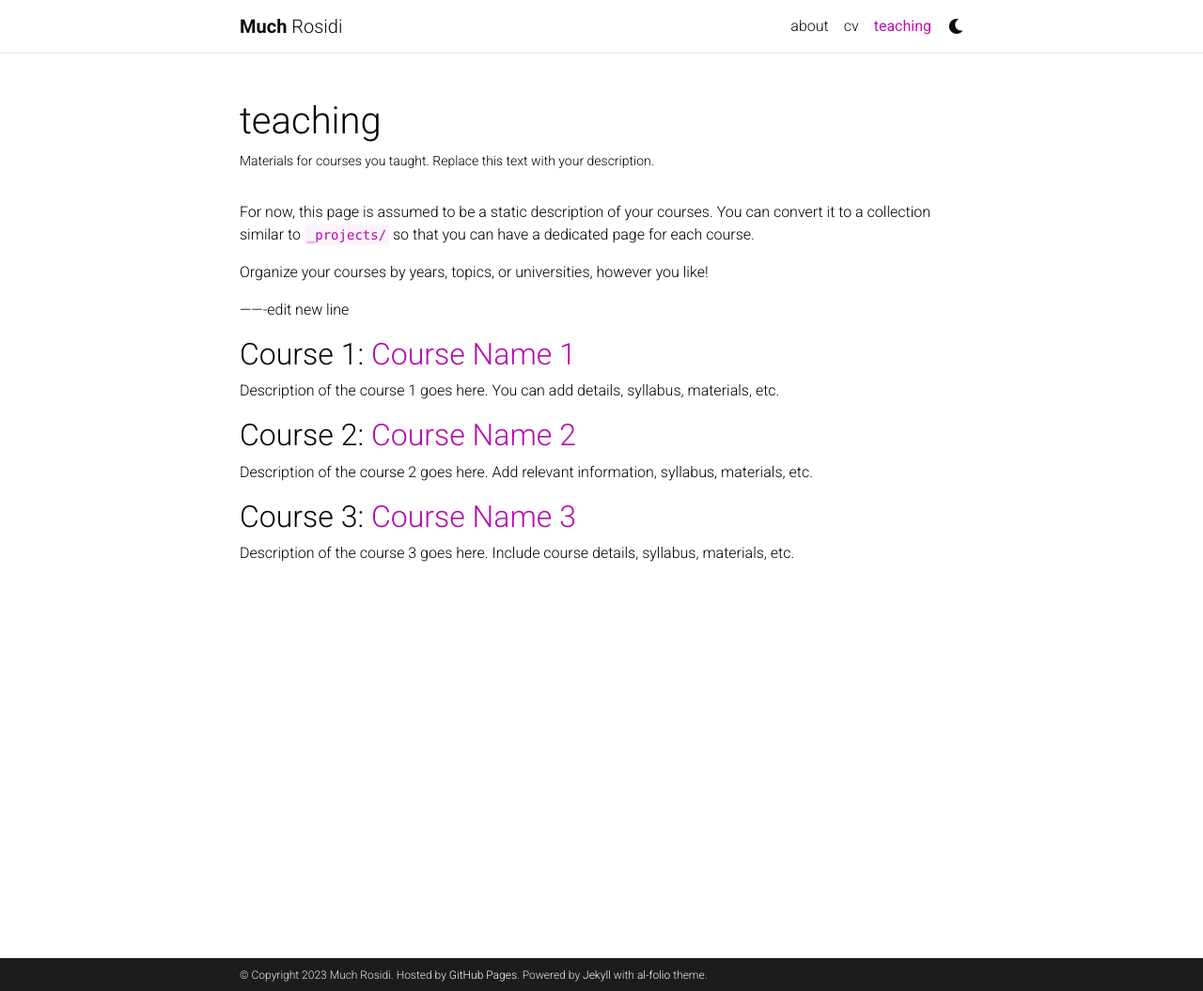
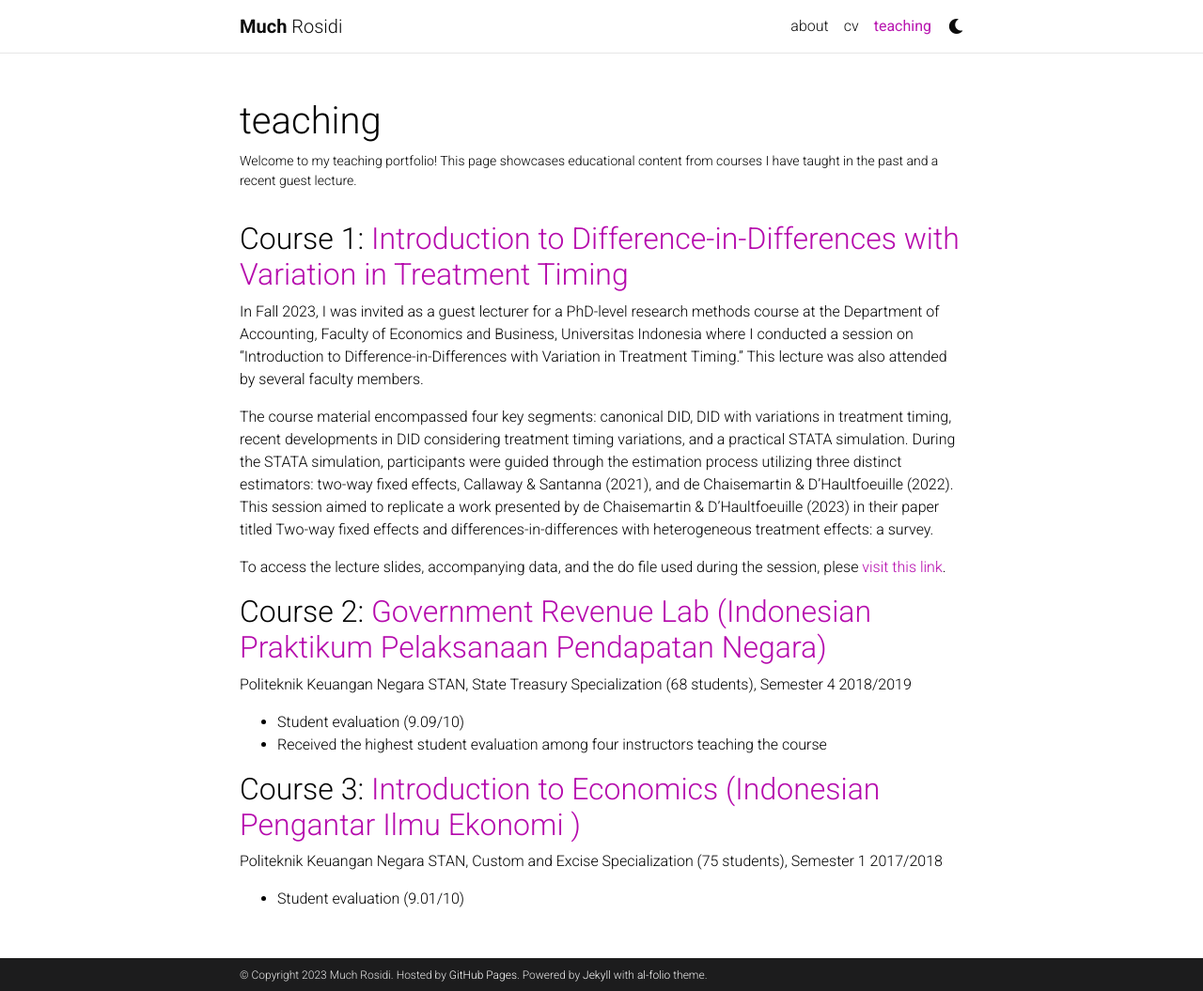
Before and after one commit to muchrosidi/muchrosidi.github.io, a Jekyll site: the page built from _pages/teaching.md, in a window 1280 px wide and 1055 px high. Shown: the whole window at 94% size. Built offline with Jekyll 4.4.1, drawn with Linux system fonts in a browser that asks for light colours; comment, search, counter and statistics services are not loaded; a style sheet for code colours, icons or effects is not loaded.

Commit message:
Update teaching.md

```diff
--- a/_pages/teaching.md
+++ b/_pages/teaching.md
@@ -2,21 +2,28 @@
 layout: page
 permalink: /teaching/
 title: teaching
-description: Materials for courses you taught. Replace this text with your description.
+description: Welcome to my teaching portfolio! This page showcases educational content from courses I have taught in the past and a recent guest lecture.
 nav: true
 nav_order: 5
 ---
 
-For now, this page is assumed to be a static description of your courses. You can convert it to a collection similar to `_projects/` so that you can have a dedicated page for each course.
 
-Organize your courses by years, topics, or universities, however you like!
 
--------edit new line
-## Course 1: [Course Name 1](link-to-course-1)
-Description of the course 1 goes here. You can add details, syllabus, materials, etc.
+## Course 1: [Introduction to Difference-in-Differences with Variation in Treatment Timing](link-to-course-1)
+In Fall 2023, I was invited as a guest lecturer for a PhD-level research methods course at the Department of Accounting, Faculty of Economics and Business, Universitas Indonesia where I conducted a session on "Introduction to Difference-in-Differences with Variation in Treatment Timing." This lecture was also attended by several faculty members.
 
-## Course 2: [Course Name 2](link-to-course-2)
-Description of the course 2 goes here. Add relevant information, syllabus, materials, etc.
+The course material encompassed four key segments: canonical DID, DID with variations in treatment timing, recent developments in DID considering treatment timing variations, and a practical STATA simulation. During the STATA simulation, participants were guided through the estimation process utilizing three distinct estimators: two-way fixed effects, Callaway & Santanna (2021), and de Chaisemartin & D’Haultfoeuille (2022). This session aimed to replicate a work presented by de Chaisemartin & D’Haultfoeuille (2023) in their paper titled Two-way fixed effects and differences-in-differences with heterogeneous treatment effects: a survey.
 
-## Course 3: [Course Name 3](link-to-course-3)
-Description of the course 3 goes here. Include course details, syllabus, materials, etc.
+To access the lecture slides, accompanying data, and the do file used during the session, plese [visit this link](https://your-github-link-to-the-files).
+
+
+
+## Course 2: [Government Revenue Lab (Indonesian Praktikum Pelaksanaan Pendapatan Negara)](link-to-course-2)
+Politeknik Keuangan Negara STAN, State Treasury Specialization (68 students), Semester 4 2018/2019
+- Student evaluation (9.09/10)
+- Received the highest student evaluation among four instructors teaching the course
+
+## Course 3: [Introduction to Economics (Indonesian Pengantar Ilmu Ekonomi )](link-to-course-3)
+Politeknik Keuangan Negara
+STAN, Custom and Excise Specialization (75 students), Semester 1 2017/2018
+- Student evaluation (9.01/10)
```
